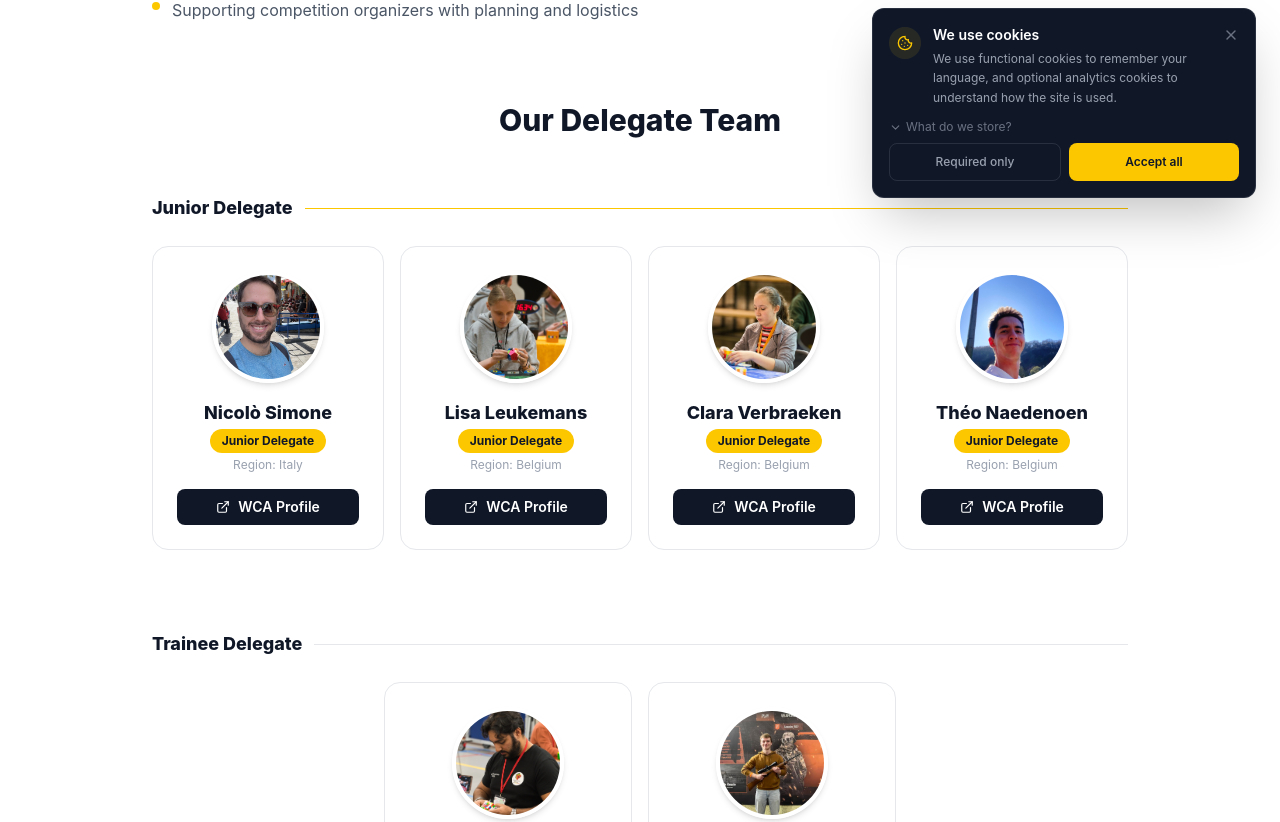
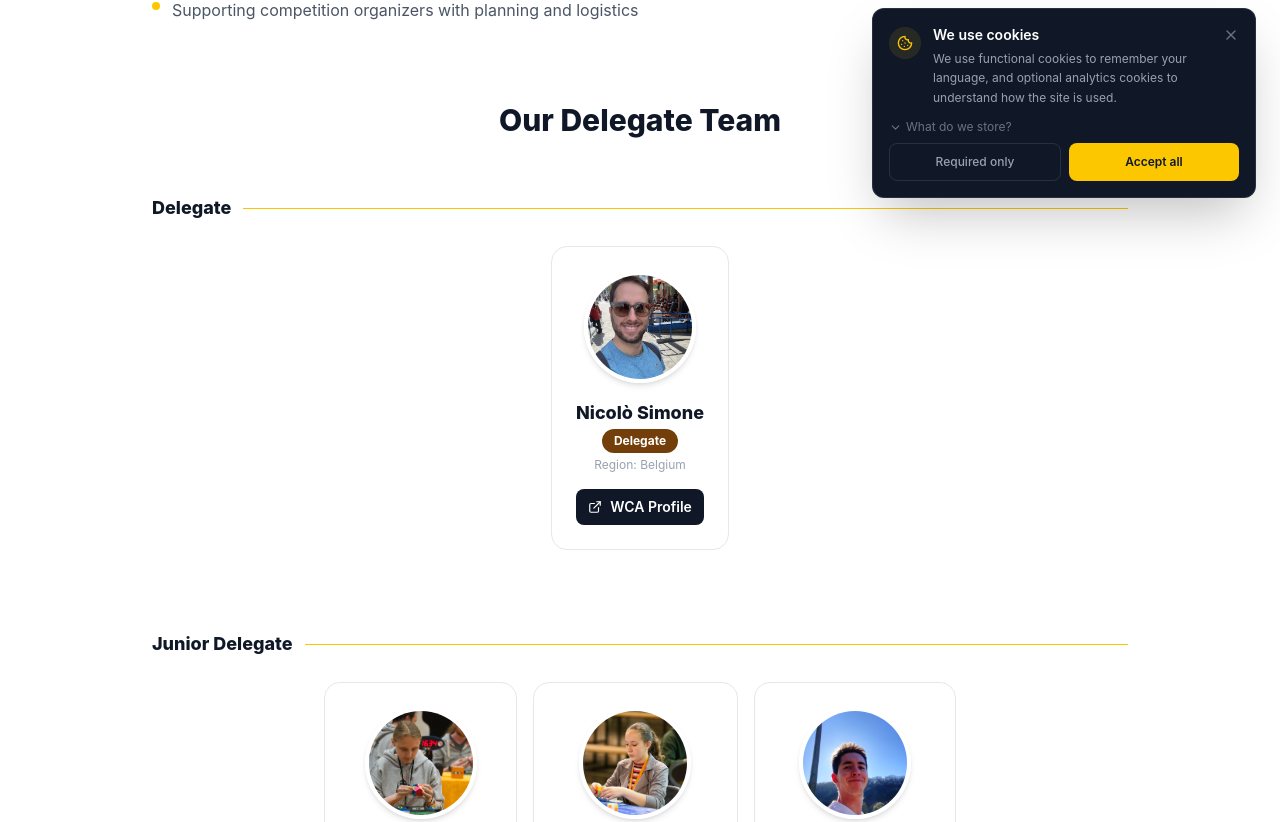
Before and after one commit to RamanTheDeveloper/Speedcubing-Belgium, a React (Vite) app in the folder speedcubing-belgium/: page /delegates in a window 1280 px wide. Shown: the part 578-1400 px from the top of the page. Built offline with nearby package versions, Linux system fonts and the light colour scheme.

Commit message:
Add new delegate row for delegates that gor promoted to full delegate from junior

```diff
--- a/speedcubing-belgium/src/locales/en.json
+++ b/speedcubing-belgium/src/locales/en.json
@@ -222,6 +222,7 @@
       "role": {
         "junior": "Junior Delegate",
         "trainee": "Trainee Delegate",
+        "delegate": "Delegate",
         "region": "Region: Belgium",
         "region2": "Region: Italy",
         "profile": "WCA Profile"
--- a/speedcubing-belgium/src/locales/fr.json
+++ b/speedcubing-belgium/src/locales/fr.json
@@ -225,6 +225,7 @@
       "role": {
         "junior": "Junior Delegate",
         "trainee": "Trainee Delegate",
+        "delegate": "Delegate",
         "region": "Région : Belgique",
         "region2": "Région : Italie",
         "profile": "WCA Profile"
--- a/speedcubing-belgium/src/locales/nl.json
+++ b/speedcubing-belgium/src/locales/nl.json
@@ -225,6 +225,7 @@
       "role": {
         "junior": "Junior Delegate",
         "trainee": "Trainee Delegate",
+        "delegate": "Delegate",
         "region": "Regio: België",
         "region2": "Regio: Italië",
         "profile": "WCA Profile"
--- a/speedcubing-belgium/src/pages/DelegatesPage.tsx
+++ b/speedcubing-belgium/src/pages/DelegatesPage.tsx
@@ -14,7 +14,7 @@ import { useTranslation } from "../i18n";
 interface Delegate {
   id: string;
   name: string;
-  role: "Junior Delegate" | "Trainee Delegate";
+  role: "Junior Delegate" | "Trainee Delegate" | "Delegate";
   region: string;
   wcaId: string;
   email?: string;
@@ -23,15 +23,18 @@ interface Delegate {
 
 // ─── Data ─────────────────────────────────────────────────────────────────────
 
-const JUNIOR_DELEGATES: Delegate[] = [
+const DELEGATES: Delegate[] = [
   {
-    id: "junior-1",
+    id: "delegate-1",
     name: "Nicolò Simone",
-    role: "Junior Delegate",
+    role: "Delegate",
     region: "Italy",
     wcaId: "2008SIMO02",
     avatar: nicoloImg,
   },
+];
+
+const JUNIOR_DELEGATES: Delegate[] = [
   {
     id: "junior-2",
     name: "Lisa Leukemans",
@@ -83,6 +86,7 @@ function RoleBadge({ role }: { role: Delegate["role"] }) {
   const styles: Record<Delegate["role"], string> = {
     "Junior Delegate": "bg-yellow-400 text-gray-900",
     "Trainee Delegate": "bg-gray-200 text-gray-700",
+    "Delegate": "bg-yellow-900 text-white",
   };
   return (
     <span
@@ -133,6 +137,51 @@ function Avatar({
   );
 }
 
+// ─── Delegates card ─────────────────────────────────────────────────────
+
+function DelegateCard({ delegate }: { delegate: Delegate }) {
+  const { t } = useTranslation();
+  return (
+    <div className="bg-white rounded-2xl border border-gray-200 p-6 flex flex-col gap-4">
+      <div className="flex flex-col items-center justify-center text-center gap-4">
+        <Avatar src={delegate.avatar} name={delegate.name} size="lg" />
+        <div>
+          <p className="font-extrabold text-gray-900 text-lg">
+            {delegate.name}
+          </p>
+          <RoleBadge role={delegate.role} />
+          <p className="text-xs text-gray-400 mt-1">
+            {delegate.id === "delegate-1"
+              ? `${t.delegates.roles.role.region}`
+              : `${t.delegates.roles.role.region2}`}
+          </p>
+        </div>
+      </div>
+
+      <div className="flex flex-col gap-2 mt-auto">
+        {delegate.email && (
+          <a
+            href={`mailto:${delegate.email}`}
+            className="flex items-center justify-center gap-2 text-sm font-semibold text-gray-700 border border-gray-200 rounded-lg py-2 hover:bg-gray-50 transition-colors"
+          >
+            <Mail size={14} />
+            Contact
+          </a>
+        )}
+        <a
+          href={`https://www.worldcubeassociation.org/persons/${delegate.wcaId}`}
+          target="_blank"
+          rel="noopener noreferrer"
+          className="flex items-center justify-center gap-2 text-sm font-semibold bg-gray-900 text-white rounded-lg py-2 hover:bg-gray-700 transition-colors"
+        >
+          <ExternalLink size={14} />
+          {t.delegates.roles.role.profile}
+        </a>
+      </div>
+    </div>
+  );
+}
+
 // ─── Junior delegate card ─────────────────────────────────────────────────────
 
 function JuniorDelegateCard({ delegate }: { delegate: Delegate }) {
@@ -149,7 +198,7 @@ function JuniorDelegateCard({ delegate }: { delegate: Delegate }) {
           <p className="text-xs text-gray-400 mt-1">
             {delegate.id !== "junior-1"
               ? `${t.delegates.roles.role.region}`
-              : `${t.delegates.roles.role.region2}` }
+              : `${t.delegates.roles.role.region2}`}
           </p>
         </div>
       </div>
@@ -187,7 +236,9 @@ function TraineeDelegateCard({ delegate }: { delegate: Delegate }) {
       <div className="flex flex-col items-center text-center gap-4">
         <Avatar src={delegate.avatar} name={delegate.name} />
         <div>
-          <p className="font-extrabold text-gray-900 text-lg">{delegate.name}</p>
+          <p className="font-extrabold text-gray-900 text-lg">
+            {delegate.name}
+          </p>
           <RoleBadge role={delegate.role} />
           <p className="text-xs text-gray-400 mt-1">
             {t.delegates.roles.role.region}
@@ -266,6 +317,21 @@ export default function DelegatesPage() {
         </h2>
       </section>
 
+      {/* Delegates */}
+      <section className="px-6 py-10 max-w-5xl mx-auto">
+        <div className="flex items-center gap-3 mb-6">
+          <h3 className="text-lg font-extrabold text-gray-900">
+            {delegates.roles.role.delegate}
+          </h3>
+          <div className="flex-1 h-px bg-yellow-400" />
+        </div>
+        <div className="flex justify-center">
+          {DELEGATES.map((d) => (
+            <DelegateCard key={d.id} delegate={d} />
+          ))}
+        </div>
+      </section>
+
       {/* Junior Delegates */}
       <section className="px-6 py-10 max-w-5xl mx-auto">
         <div className="flex items-center gap-3 mb-6">
@@ -274,7 +340,7 @@ export default function DelegatesPage() {
           </h3>
           <div className="flex-1 h-px bg-yellow-400" />
         </div>
-        <div className="grid grid-cols-2 lg:grid-cols-4 gap-4">
+        <div className="flex justify-center gap-4">
           {JUNIOR_DELEGATES.map((d) => (
             <JuniorDelegateCard key={d.id} delegate={d} />
           ))}
```
